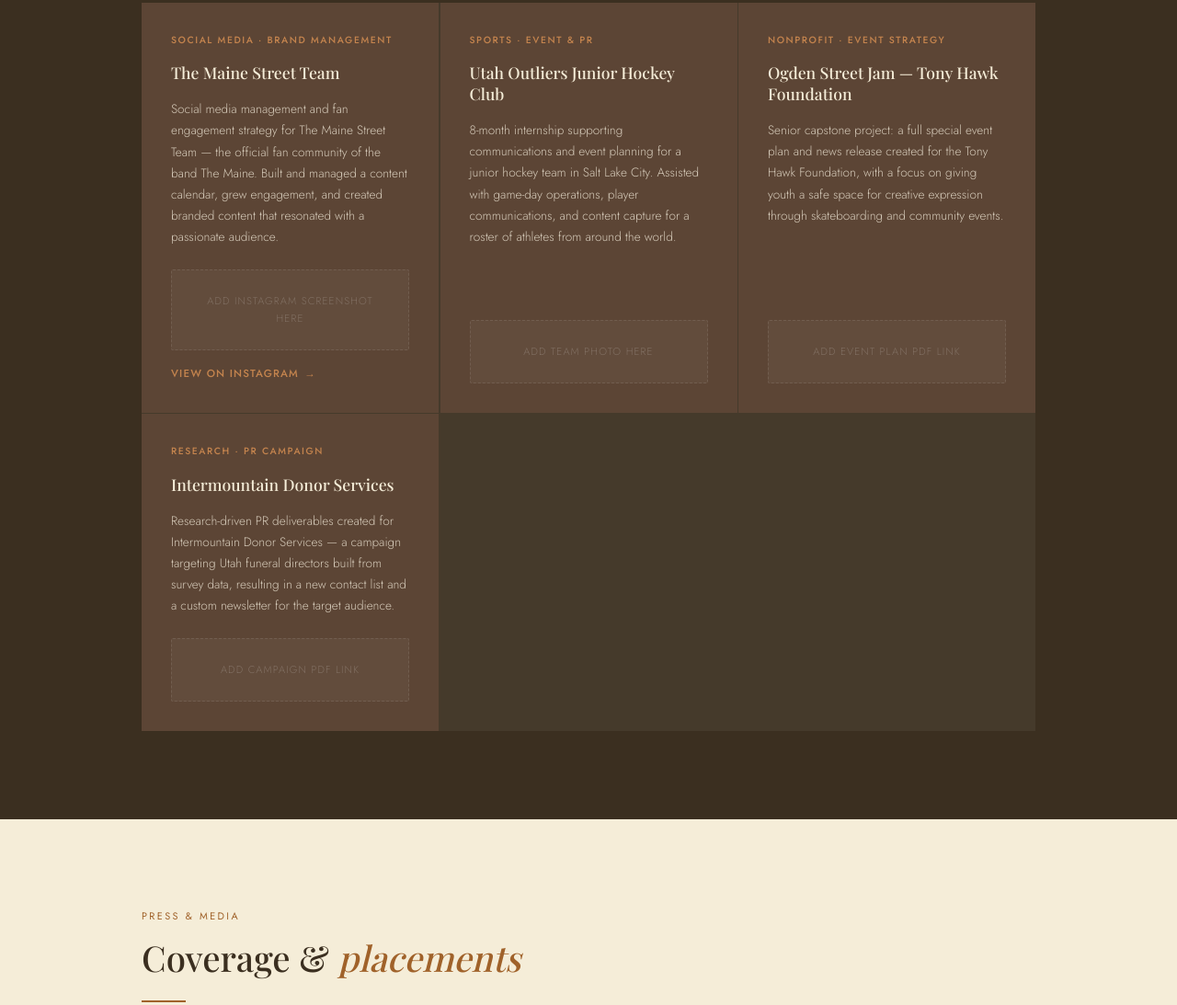
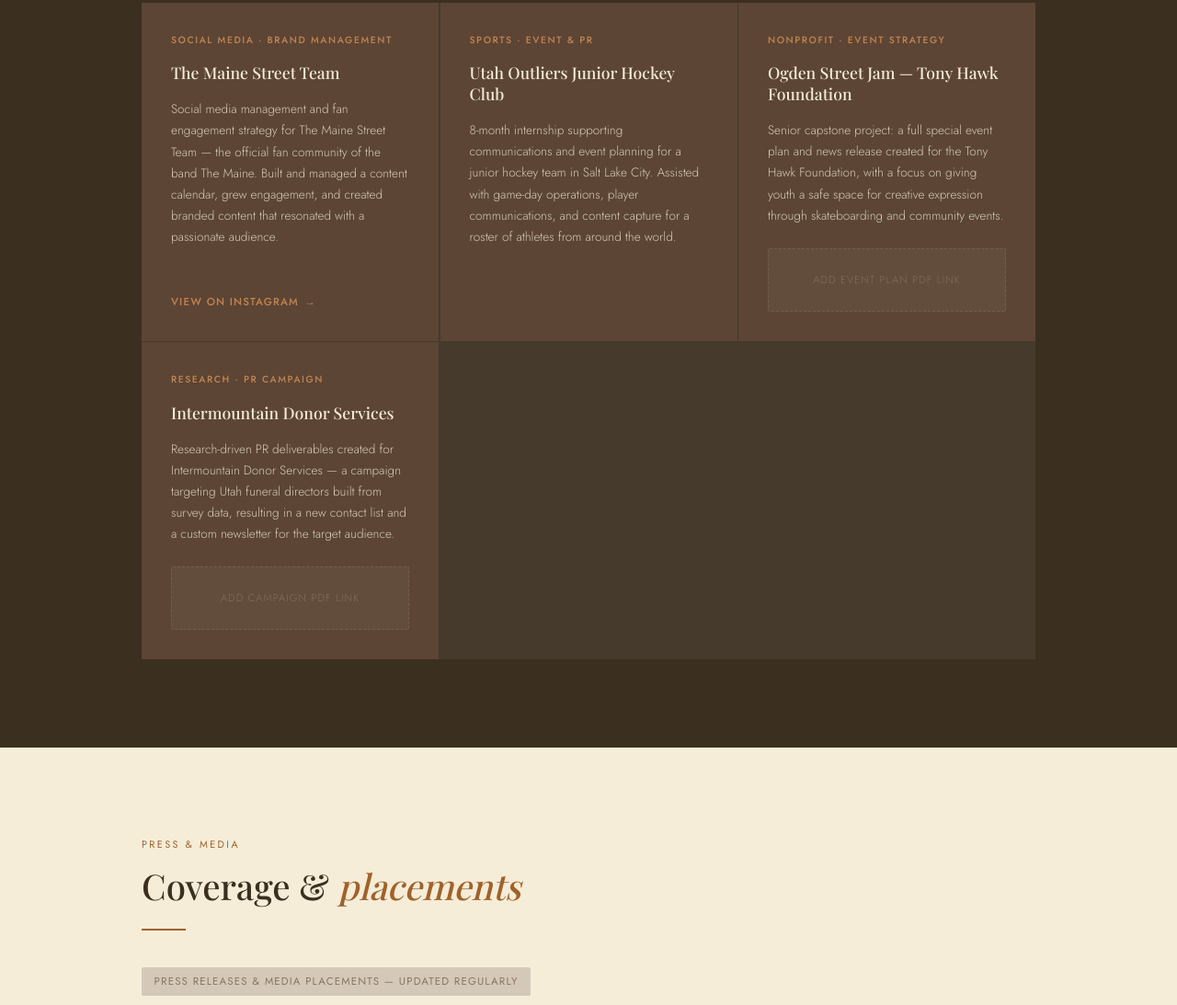
Before and after one commit to whittakermediagroup-collab/SavannahBrianne, a plain HTML site: page index.html in a window 1280 px wide. Shown: the part 3988-5081 px from the top of the page at 92% size. Drawn offline with nearby package versions, Linux system fonts and the light colour scheme; a web font is replaced by a local one.

Commit message:
Remove photo placeholders from Selected Work cards
Co-Authored-By: Claude Sonnet 5.5 <noreply@anthropic.com>
Claude-Session: https://claude.ai/code/session_01W6afmQMZgQUd6HXLr224co

```diff
--- a/index.html
+++ b/index.html
@@ -995,10 +995,6 @@
         <p class="work-card-tag">Social Media · Brand Management</p>
         <p class="work-card-title">The Maine Street Team</p>
         <p class="work-card-desc">Social media management and fan engagement strategy for The Maine Street Team — the official fan community of the band The Maine. Built and managed a content calendar, grew engagement, and created branded content that resonated with a passionate audience.</p>
-        <!-- Add a screenshot image here:
-          <img src="maine-street-team.jpg" alt="Maine Street Team Instagram" style="width:100%;border-radius:2px;margin-top:0.5rem;">
-        -->
-        <div class="work-card-placeholder">Add Instagram screenshot here</div>
         <a href="https://www.instagram.com/themainestreetteam" target="_blank" class="work-card-link">View on Instagram</a>
       </div>
 
@@ -1007,10 +1003,6 @@
         <p class="work-card-tag">Sports · Event &amp; PR</p>
         <p class="work-card-title">Utah Outliers Junior Hockey Club</p>
         <p class="work-card-desc">8-month internship supporting communications and event planning for a junior hockey team in Salt Lake City. Assisted with game-day operations, player communications, and content capture for a roster of athletes from around the world.</p>
-        <!-- Add a photo here:
-          <img src="utah-outliers.jpg" alt="Utah Outliers" style="width:100%;border-radius:2px;margin-top:0.5rem;">
-        -->
-        <div class="work-card-placeholder">Add team photo here</div>
       </div>
 
       <!-- TONY HAWK FOUNDATION -->
```
